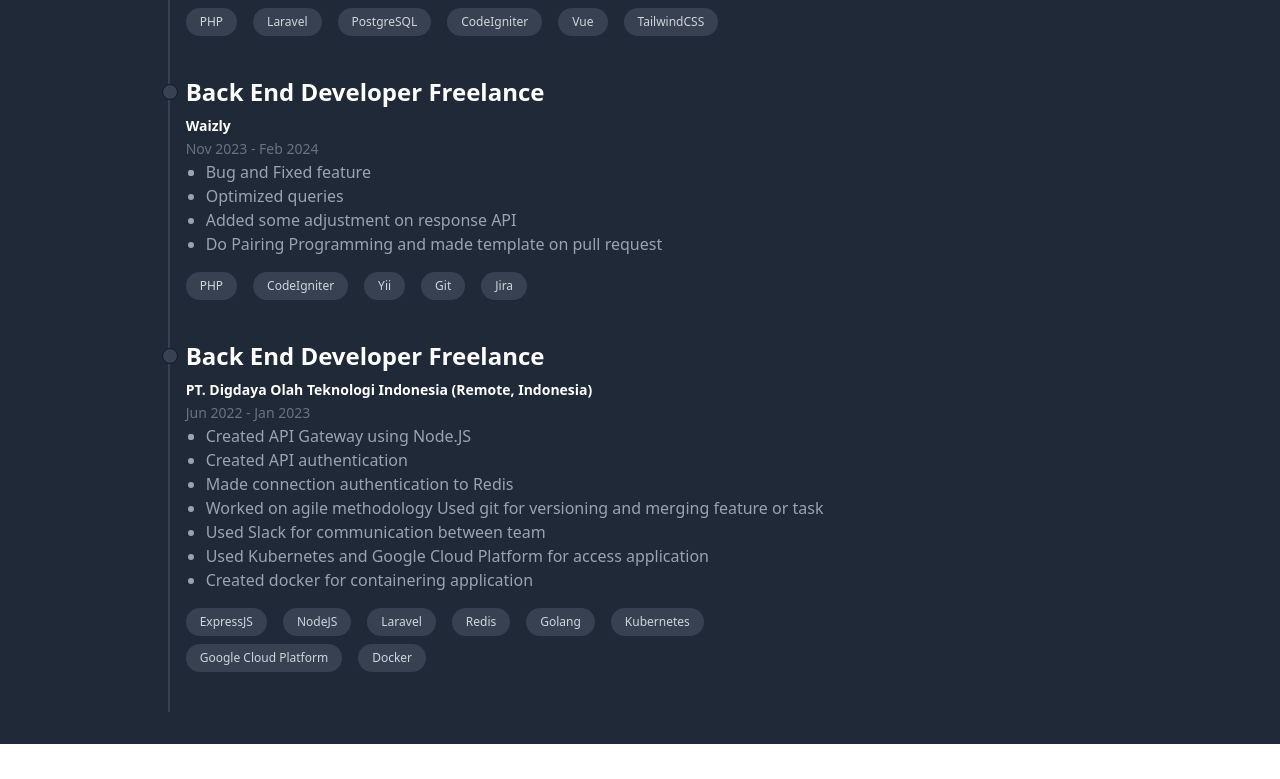
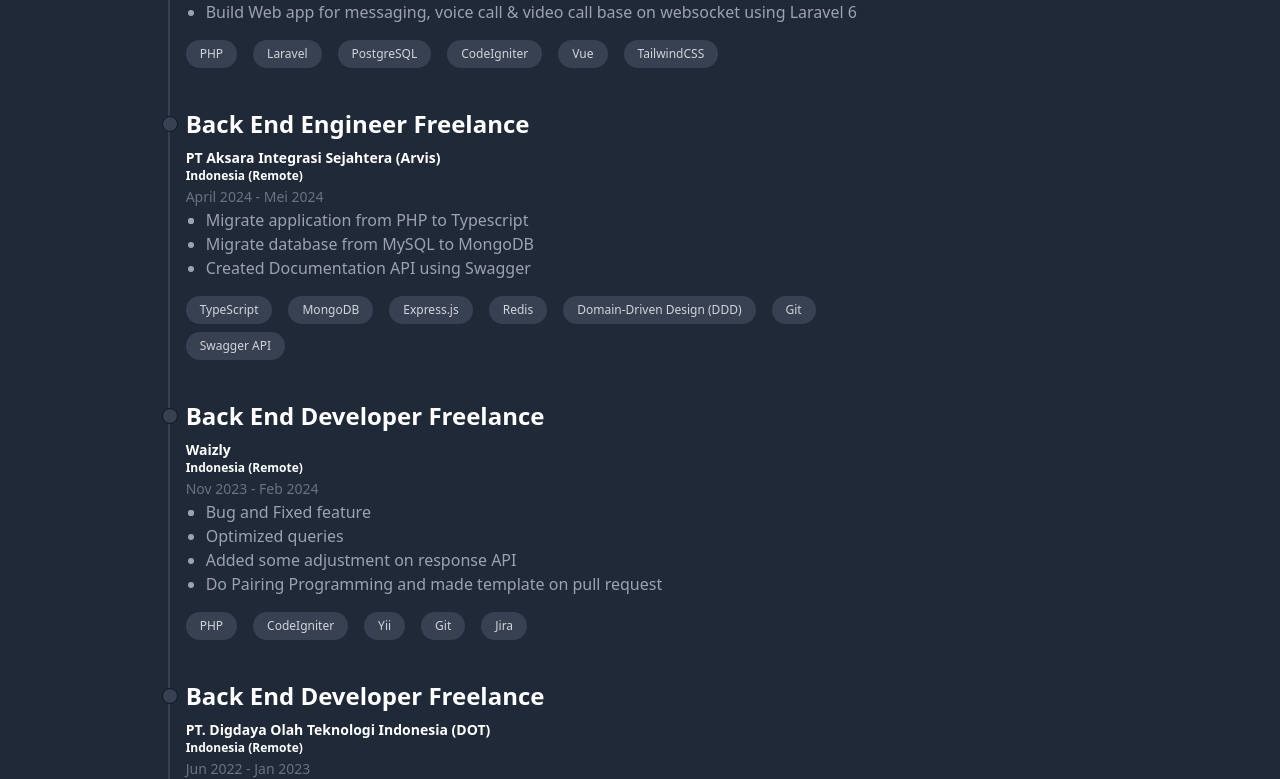
Before and after one commit to far00kaja/portfolio, a React (Vite) app: page /works in a window 1280 px wide. Shown: the part 768-1547 px from the top of the page. Before the commit the page ends 1512 px from the top, so only its background shows below. Built offline with nearby package versions, Linux system fonts and the light colour scheme.

Commit message:
add new portfolio and location working

```diff
--- a/src/pages/works.tsx
+++ b/src/pages/works.tsx
@@ -7,12 +7,13 @@
     return (
         <>
             <section id="works" className="h-fit flex flex-col items-center justify-center bg-gray-50 dark:bg-gray-800 p-8">
-                <h1 className="text-semibold text-6xl mb-10">Work Experiences</h1>
+                <h1 className="text-semibold text-6xl mb-10">Work Experience</h1>
                 <ol className="relative border-s-2 border-gray-400 dark:border-gray-700">
                     <li className="mb-10 ms-4">
                         <div className="absolute w-4 h-4 bg-gray-600 rounded-full mt-2 -start-2 border border-white dark:border-gray-900 dark:bg-gray-700"></div>
                         <h3 className="text-2xl mb-2 font-semibold text-gray-900 dark:text-white">Full Stack Developer</h3>
                         <h3 className="text-sm font-semibold text-gray-900 dark:text-white">PT. AKSES CIPTA SOLUSI</h3>
+                        <h4 className="text-xs font-semibold text-gray-900 dark:text-white">Bandung, Indonesia (On Site)</h4>
                         <time className="mb-1 text-sm font-normal leading-none text-gray-400 dark:text-gray-500">Aug 2021 - Present</time>
                         <ul className="ml-5 list-disc list-item text-gray-800 dark:text-gray-400">
                             <li>
@@ -47,6 +48,7 @@
                         <div className="absolute w-4 h-4 bg-gray-600 rounded-full mt-2 -start-2 border border-white dark:border-gray-900 dark:bg-gray-700"></div>
                         <h3 className="text-2xl mb-2 font-semibold text-gray-900 dark:text-white">Front End Developer</h3>
                         <h3 className="text-sm font-semibold text-gray-900 dark:text-white">PT. AKSES CIPTA SOLUSI</h3>
+                        <h4 className="text-xs font-semibold text-gray-900 dark:text-white">Bandung, Indonesia (On Site)</h4>
                         <time className="mb-1 text-sm font-normal leading-none text-gray-400 dark:text-gray-500">Dec 2019 - Present</time>
                         <ul className="ml-5 list-disc list-item text-gray-800 dark:text-gray-400">
                             <li>
@@ -70,8 +72,36 @@
                     </li>
                     <li className="mb-10 ms-4">
                         <div className="absolute w-4 h-4 bg-gray-600 rounded-full mt-2 -start-2 border border-white dark:border-gray-900 dark:bg-gray-700"></div>
+                        <h3 className="text-2xl mb-2 font-semibold text-gray-900 dark:text-white">Back End Engineer Freelance</h3>
+                        <h3 className="text-sm font-semibold text-gray-900 dark:text-white">PT Aksara Integrasi Sejahtera (Arvis)</h3>
+                        <h4 className="text-xs font-semibold text-gray-900 dark:text-white">Indonesia (Remote)</h4>
+                        <time className="mb-1 text-sm font-normal leading-none text-gray-400 dark:text-gray-500">April 2024 - Mei 2024</time>
+                        <ul className="ml-5 list-disc list-item text-gray-800 dark:text-gray-400">
+                            <li>
+                                Migrate application from PHP to Typescript
+                            </li>
+                            <li>
+                                Migrate database from MySQL to MongoDB
+                            </li>
+                            <li>
+                                Created Documentation API using Swagger
+                            </li>
+                        </ul>
+                        <div className="my-4 text-sm font-semibold leading-none text-gray-800 dark:text-gray-500  flex flex-wrap gap-2 w-4/4 sm:w-3/4">
+                            <span className="bg-gray-100 text-gray-800 text-xs font-medium me-2 px-3.5 py-1.5 rounded-full dark:bg-gray-700 dark:text-gray-300">TypeScript</span>
+                            <span className="bg-gray-100 text-gray-800 text-xs font-medium me-2 px-3.5 py-1.5 rounded-full dark:bg-gray-700 dark:text-gray-300">MongoDB</span>
+                            <span className="bg-gray-100 text-gray-800 text-xs font-medium me-2 px-3.5 py-1.5 rounded-full dark:bg-gray-700 dark:text-gray-300">Express.js</span>
+                            <span className="bg-gray-100 text-gray-800 text-xs font-medium me-2 px-3.5 py-1.5 rounded-full dark:bg-gray-700 dark:text-gray-300">Redis</span>
+                            <span className="bg-gray-100 text-gray-800 text-xs font-medium me-2 px-3.5 py-1.5 rounded-full dark:bg-gray-700 dark:text-gray-300">Domain-Driven Design (DDD)</span>
+                            <span className="bg-gray-100 text-gray-800 text-xs font-medium me-2 px-3.5 py-1.5 rounded-full dark:bg-gray-700 dark:text-gray-300">Git</span>
+                            <span className="bg-gray-100 text-gray-800 text-xs font-medium me-2 px-3.5 py-1.5 rounded-full dark:bg-gray-700 dark:text-gray-300">Swagger API</span>
+                        </div>
+                    </li>
+                    <li className="mb-10 ms-4">
+                        <div className="absolute w-4 h-4 bg-gray-600 rounded-full mt-2 -start-2 border border-white dark:border-gray-900 dark:bg-gray-700"></div>
                         <h3 className="text-2xl mb-2 font-semibold text-gray-900 dark:text-white">Back End Developer Freelance</h3>
                         <h3 className="text-sm font-semibold text-gray-900 dark:text-white">Waizly</h3>
+                        <h4 className="text-xs font-semibold text-gray-900 dark:text-white">Indonesia (Remote)</h4>
                         <time className="mb-1 text-sm font-normal leading-none text-gray-400 dark:text-gray-500">Nov 2023 - Feb 2024</time>
                         <ul className="ml-5 list-disc list-item text-gray-800 dark:text-gray-400">
                             <li>
@@ -98,7 +128,8 @@
                     <li className="mb-10 ms-4">
                         <div className="absolute w-4 h-4 bg-gray-600 rounded-full mt-2 -start-2 border border-white dark:border-gray-900 dark:bg-gray-700"></div>
                         <h3 className="text-2xl mb-2 font-semibold text-gray-900 dark:text-white">Back End Developer Freelance</h3>
-                        <h3 className="text-sm font-semibold text-gray-900 dark:text-white">PT. Digdaya Olah Teknologi Indonesia (Remote, Indonesia)</h3>
+                        <h3 className="text-sm font-semibold text-gray-900 dark:text-white">PT. Digdaya Olah Teknologi Indonesia (DOT)</h3>
+                        <h4 className="text-xs font-semibold text-gray-900 dark:text-white">Indonesia (Remote)</h4>
                         <time className="mb-1 text-sm font-normal leading-none text-gray-400 dark:text-gray-500">Jun 2022 - Jan 2023</time>
                         <ul className="ml-5 list-disc list-item text-gray-800 dark:text-gray-400">
                             <li>
```
